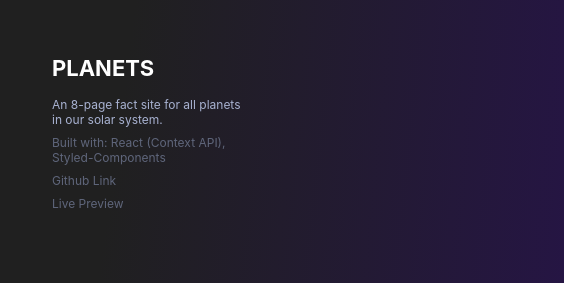
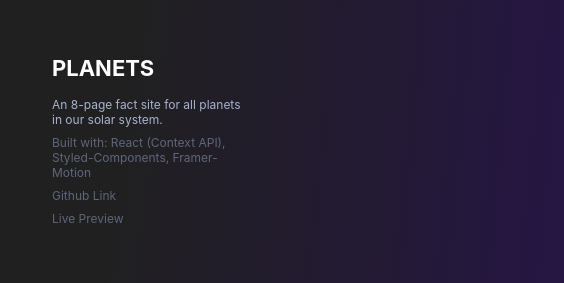
Before and after one commit to johncabang/gatsby-portfolio, a Gatsby site: page / in a window 1280 px wide. Shown: the part 1420-1703 px from the top of the page, 688-1252 px from the left. Built offline with nearby package versions, Linux system fonts and the light colour scheme; Gatsby itself is replaced by a stand-in of ours.

Commit message:
Update react-planets stack info

```diff
--- a/src/projects/react-planets.md
+++ b/src/projects/react-planets.md
@@ -1,6 +1,6 @@
 ---
 title: PLANETS
-stack: React (Context API), Styled-Components
+stack: React (Context API), Styled-Components, Framer-Motion
 slug: react-planets
 date: 2021-04-01T00:00:00+00:00
 thumb: ../images/thumbs/react-planets.png
```
